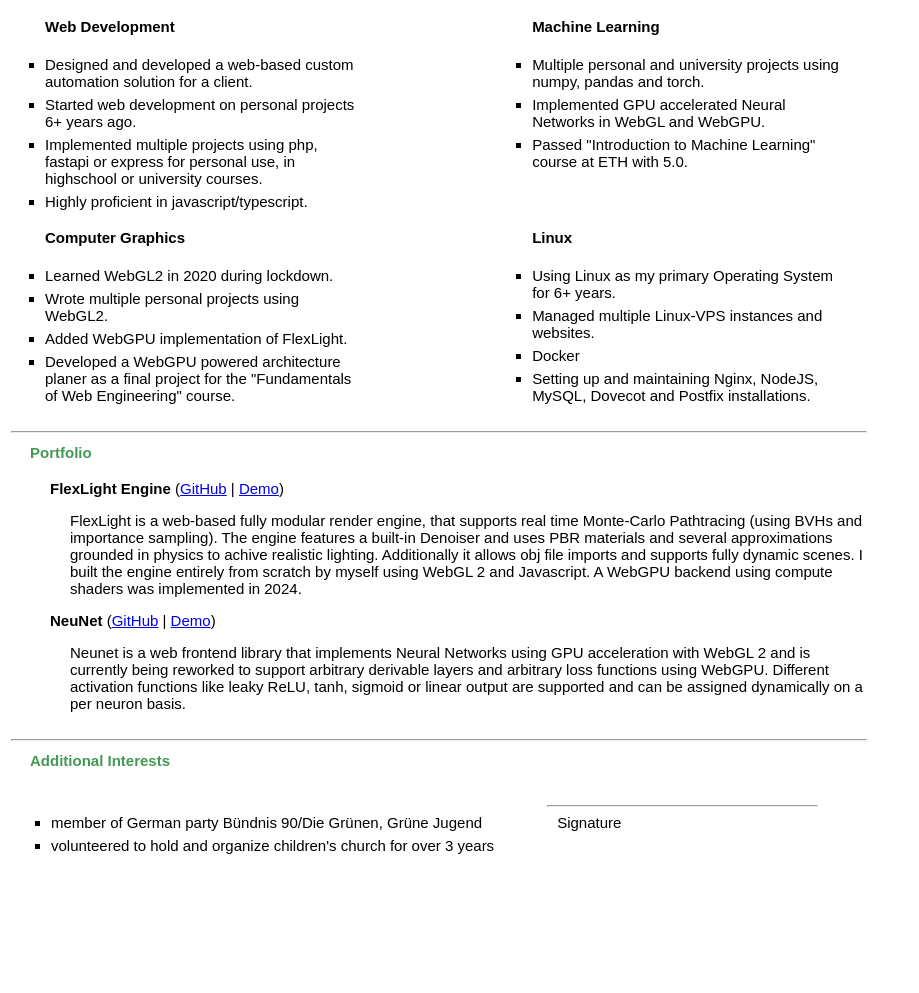
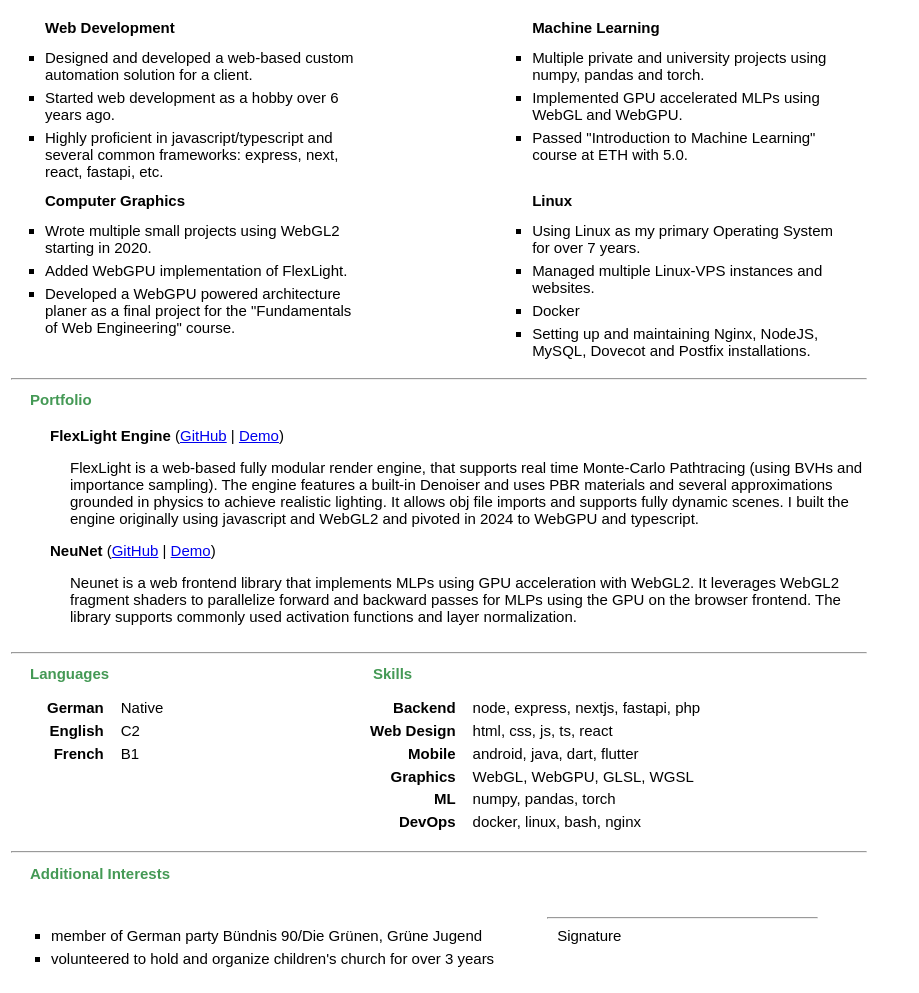
Before and after one commit to arbobendik/CV, a plain HTML site: page resume.html in a window 1280 px wide. Shown: the part 434-1427 px from the top of the page, without its empty margins (0-919 px from the left). Before the commit the page ends 1314 px from the top, so only its background shows below. Drawn offline with Linux system fonts and the light colour scheme.

Commit message:
feat(resume): update layout and add languages and skills

```diff
--- a/resume.html
+++ b/resume.html
@@ -2,7 +2,7 @@
 <html lang="">
   <head>
     <meta charset="utf-8">
-    <title>bendik_arbogast</title>
+    <title>resume</title>
     <style>
       html {
         font-family: sans-serif;
@@ -30,7 +30,17 @@
       }
 
       .tile > * {
-        padding: 1rem;
+        padding: .5rem 1rem .5rem 1rem;
+      }
+
+      .skill_title {
+        padding: .25rem .5rem 0 0;
+        text-align: right;
+      }
+
+      .skill_text {
+        padding: .25rem 0 0 .5rem;
+        text-align: left;
       }
 
       td.title {
@@ -144,7 +154,7 @@
 
         <tr><td colspan="4"><hr></td></tr>
         <tr id="groups">
-          <td class="title" style="padding-left:20px" rowspan="1"> Expertise </td>
+          <td class="title" style="padding-left:20px" rowspan="1">Expertise</td>
           <td class="main_ul" style="padding-left:35px" colspan="3">
         </tr>
       </table>
@@ -155,17 +165,16 @@
             <b>Web Development</b>
             <ul type="square" style="width: 320px; margin: 0">
               <li>Designed and developed a web-based custom automation solution for a client.</li>
-              <li>Started web development on personal projects 6+ years ago.</li>
-              <li>Implemented multiple projects using php, fastapi or express for personal use, in highschool or university courses.</li>
-              <li>Highly proficient in javascript/typescript.</li>
+              <li>Started web development as a hobby over 6 years ago.</li>
+              <li>Highly proficient in javascript/typescript and several common frameworks: express, next, react, fastapi, etc.</li>
             </ul>
           </td>
 
           <td style="padding-left:20px" class="tile" colspan="2">
             <b>Machine Learning</b>
             <ul type="square" style="width: 320px; margin: 0">
-              <li>Multiple personal and university projects using numpy, pandas and torch.</li>
-              <li>Implemented GPU accelerated Neural Networks in WebGL and WebGPU.</li>
+              <li>Multiple private and university projects using numpy, pandas and torch.</li>
+              <li>Implemented GPU accelerated MLPs using WebGL and WebGPU.</li>
               <li>Passed "Introduction to Machine Learning" course at ETH with 5.0.</li>
             </ul>
           </td>
@@ -217,8 +226,7 @@
           <td style="padding-left:20px" class="tile" colspan="2">
             <b>Computer Graphics</b>
             <ul type="square" style="width: 320px; margin: 0">
-              <li>Learned WebGL2 in 2020 during lockdown.</li>
-              <li>Wrote multiple personal projects using WebGL2.</li>
+              <li>Wrote multiple small projects using WebGL2 starting in 2020.</li>
               <li>Added WebGPU implementation of FlexLight.</li>
               <li>Developed a WebGPU powered architecture planer as a final project for the "Fundamentals of Web Engineering" course.</li>
             </ul>
@@ -227,7 +235,7 @@
           <td style="padding-left:20px" class="tile" colspan="2">
             <b>Linux</b>
             <ul type="square" style="width: 320px; margin: 0">
-              <li>Using Linux as my primary Operating System for 6+ years.</li>
+              <li>Using Linux as my primary Operating System for over 7 years.</li>
               <li>Managed multiple Linux-VPS instances and websites.</li>
               <li>Docker</li>
               <li>Setting up and maintaining Nginx, NodeJS, MySQL, Dovecot and Postfix installations.</li>
@@ -250,17 +258,77 @@
               </p>
               <p style="padding-left:20px">
                 FlexLight is a web-based fully modular render engine, that supports real time Monte-Carlo Pathtracing (using BVHs and importance sampling).
-                The engine features a built-in Denoiser and uses PBR materials and several approximations grounded in physics to achive realistic lighting.
-                Additionally it allows obj file imports and supports fully dynamic scenes. I built the engine entirely from scratch by myself using WebGL 2 and Javascript. A WebGPU backend using compute shaders was implemented in 2024.
+                The engine features a built-in Denoiser and uses PBR materials and several approximations grounded in physics to achieve realistic lighting.
+                It allows obj file imports and supports fully dynamic scenes. I built the engine originally using javascript and WebGL2 and pivoted in 2024 to WebGPU and typescript.
               </p>
               <p>
                 <b>NeuNet</b>
                 (<a href="https://github.com/arbobendik/NeuNet">GitHub</a> | <a href="https://arbogast.dev/?page=iframe&target=NeuNet/">Demo</a>)
               </p>
               <p style="padding-left:20px">
-                Neunet is a web frontend library that implements Neural Networks using GPU acceleration with WebGL 2 and is currently being reworked to support arbitrary derivable layers and arbitrary loss functions using WebGPU.
-                Different activation functions like leaky ReLU, tanh, sigmoid or linear output are supported and can be assigned dynamically on a per neuron basis.
+                Neunet is a web frontend library that implements MLPs using GPU acceleration with WebGL2.
+                It leverages WebGL2 fragment shaders to parallelize forward and backward passes for MLPs using the GPU on the browser frontend.
+                The library supports commonly used activation functions and layer normalization.
               </p>
+          </td>
+        </tr>
+
+        <tr><td colspan="4"><hr></td></tr>
+
+        <tr class="groups">
+          <td style="padding-left:20px" colspan="1">
+            <span class="title">Languages</span>
+          </td>
+          <td style="padding-left:40px" colspan="3">
+            <span class="title">Skills</span>
+          </td>
+        </tr>
+
+        <tr class="groups">
+          <td class="tile" style="padding-left:20px; width: 300px;" colspan="1">
+            <table class="skills">
+              <tr class="skill">
+                <td class="skill_title"><b>German</b></td>
+                <td class="skill_text">Native</td>
+              </tr>
+              <tr class="skill">
+                <td class="skill_title"><b>English</b></td>
+                <td class="skill_text">C2</td>
+              </tr>
+              <tr class="skill">
+                <td class="skill_title" ><b>French</b></td>
+                <td class="skill_text">B1</td>
+              </tr>
+            </table>
+          </td>
+
+          <td class="tile" style="padding-left:20px" colspan="3">
+            <table class="skills">
+              <tr class="skill">
+                <td class="skill_title"><b>Backend</b></td>
+                <td class="skill_text">node, express, nextjs, fastapi, php</td>
+              </tr>
+              <tr class="skill" >
+                <td class="skill_title"><b>Web Design</b></td>
+                <td class="skill_text">html, css, js, ts, react</td>
+              </tr>
+              <tr class="skill">
+                <td class="skill_title"><b>Mobile</b></td>
+                <td class="skill_text">android, java, dart, flutter</td>
+              </tr>
+              <tr class="skill">
+                <td class="skill_title"><b>Graphics</b></td>
+                <td class="skill_text">WebGL, WebGPU, GLSL, WGSL</td>
+              </tr>
+              <tr class="skill">
+                <td class="skill_title"><b>ML</b></td>
+                <td class="skill_text">numpy, pandas, torch</td>
+              </tr>
+              <tr class="skill">
+                <td class="skill_title"><b>DevOps</b></td>
+                <td class="skill_text">docker, linux, bash, nginx</td>
+              </tr>
+            </table>
           </td>
         </tr>
 
```
Also changed, not shown: 1 other file.
